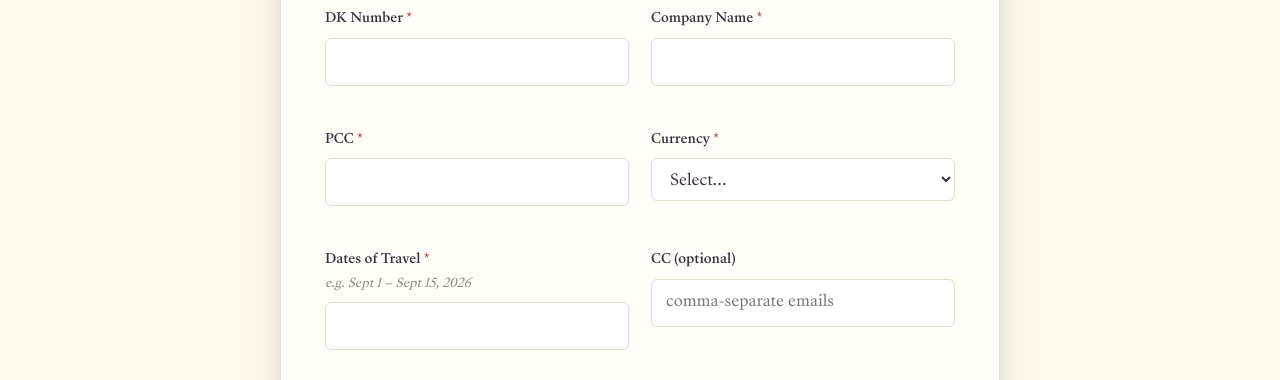
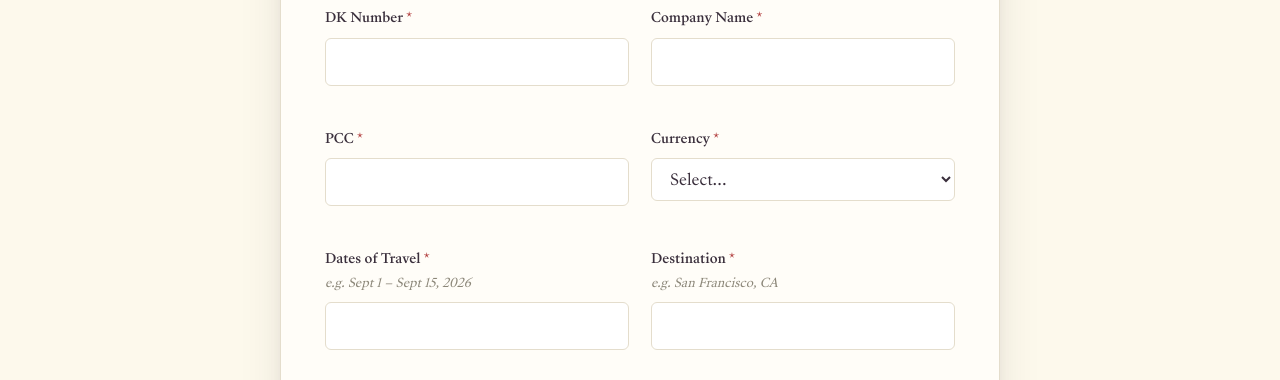
Before and after one commit to NehmanDevelops/Kensington-group-form, a website: page reporting-request.html in a window 1280 px wide. Shown: the part 420-800 px from the top of the page. Drawn offline with Linux system fonts and the light colour scheme.

Commit message:
reporting form: add Destination field (per Vera)
Co-Authored-By: Claude Opus 4.8 (1M context) <noreply@anthropic.com>

```diff
--- a/reporting-request.html
+++ b/reporting-request.html
@@ -179,6 +179,11 @@
             <label class="field-label" for="travelDates">Dates of Travel<span class="required-mark">*</span></label>
             <div class="field-sub">e.g. Sept 1 – Sept 15, 2026</div>
             <input type="text" id="travelDates" name="travelDates" class="field-input" required />
+          </div>
+          <div class="field">
+            <label class="field-label" for="destination">Destination<span class="required-mark">*</span></label>
+            <div class="field-sub">e.g. San Francisco, CA</div>
+            <input type="text" id="destination" name="destination" class="field-input" required />
           </div>
           <div class="field">
             <label class="field-label" for="ccEmails">CC (optional)</label>
@@ -409,6 +414,7 @@
         'PCC: ' + (data.pcc || ''),
         'Currency: ' + (data.currency || ''),
         'Dates of Travel: ' + (data.travelDates || ''),
+        'Destination: ' + (data.destination || ''),
         '',
         '=== REPORTS REQUIRED ===', '',
       ].concat(reportLines).concat([
```
